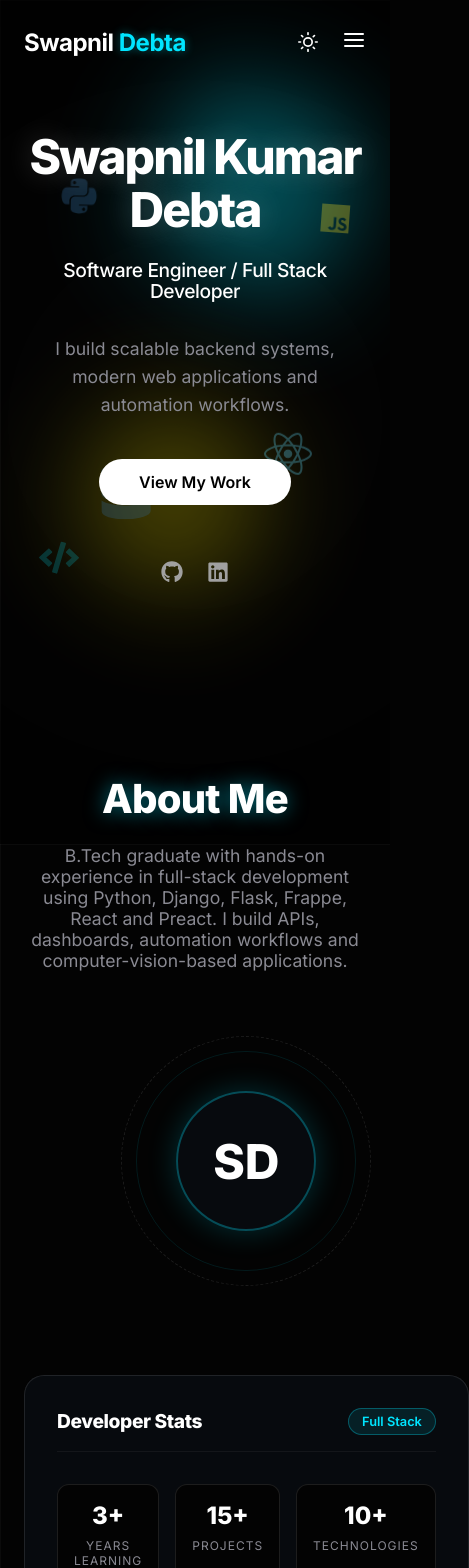
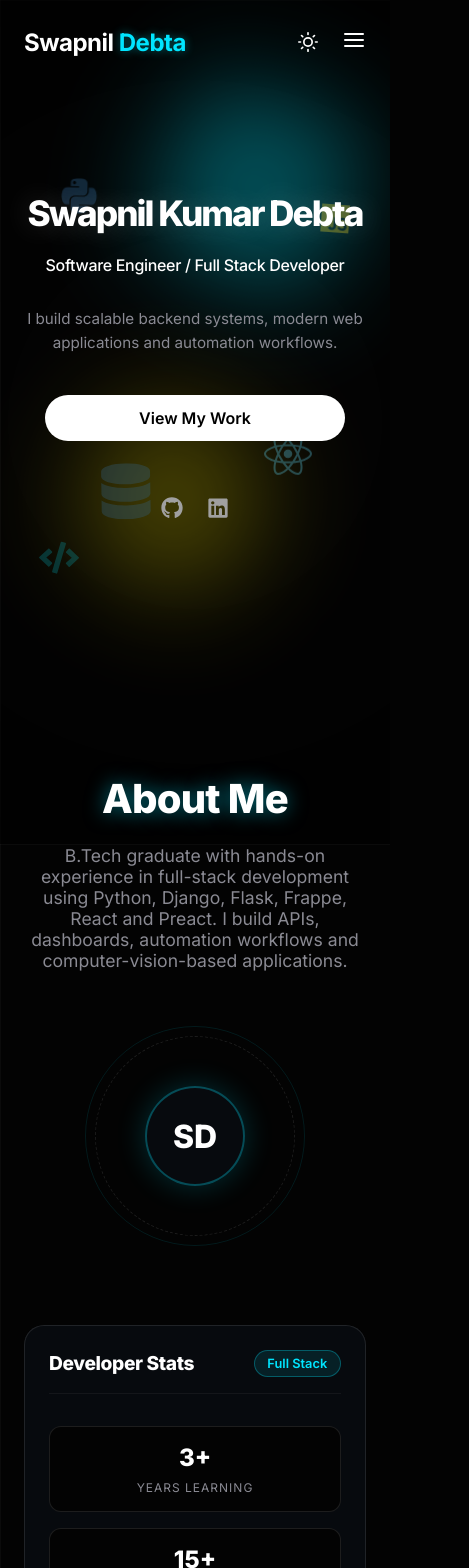
Before and after one commit to swapnilkumardebta/Portfolio, a React app: page / in a window 390 px wide. Shown: the top 1568 px of the page, 469 px wide, since content can reach past the window. Built offline with nearby package versions, Linux system fonts and the light colour scheme; the HTML template or start-up script is replaced by a standard one.

Commit message:
Made mobile responsive

```diff
--- a/src/components/About.css
+++ b/src/components/About.css
@@ -201,3 +201,27 @@
     display: none; /* Hide icons on very small screens to avoid clutter */
   }
 }
+
+@media (max-width: 480px) {
+  .stat-metrics {
+    grid-template-columns: 1fr;
+  }
+  .profile-orbit-container {
+    width: 250px;
+    height: 250px;
+  }
+  .orbit-ring-outer {
+    width: 200px;
+    height: 200px;
+  }
+  .profile-center {
+    width: 100px;
+    height: 100px;
+  }
+  .profile-initials {
+    font-size: 2rem;
+  }
+  .stat-card {
+    padding: 1.5rem;
+  }
+}
--- a/src/components/Contact.css
+++ b/src/components/Contact.css
@@ -177,3 +177,20 @@
     font-size: 2.2rem;
   }
 }
+
+@media (max-width: 480px) {
+  .contact-container {
+    padding: 1.5rem 1rem;
+  }
+  .contact-heading {
+    font-size: 1.8rem;
+  }
+  .contact-link {
+    font-size: 0.95rem;
+  }
+  .contact-icon-wrapper {
+    width: 40px;
+    height: 40px;
+    font-size: 1.2rem;
+  }
+}
--- a/src/components/Experience.css
+++ b/src/components/Experience.css
@@ -105,4 +105,9 @@
   .exp-role {
     font-size: 1.4rem;
   }
+  .exp-header {
+    flex-direction: column;
+    align-items: flex-start;
+    gap: 0.5rem;
+  }
 }
--- a/src/components/Hero.css
+++ b/src/components/Hero.css
@@ -160,3 +160,24 @@
     filter: blur(40px);
   }
 }
+
+@media (max-width: 480px) {
+  .hero-title {
+    font-size: 2.2rem;
+  }
+  .hero-subtitle {
+    font-size: 1rem;
+  }
+  .hero-description {
+    font-size: 0.95rem;
+  }
+  .hero-actions {
+    flex-direction: column;
+    width: 100%;
+    align-items: center;
+  }
+  .btn-primary, .btn-secondary {
+    width: 100%;
+    max-width: 300px;
+  }
+}
--- a/src/components/Projects.css
+++ b/src/components/Projects.css
@@ -167,3 +167,30 @@
     font-size: 1.8rem;
   }
 }
+
+@media (max-width: 480px) {
+  .project-right {
+    padding: 1.5rem;
+  }
+  .project-title {
+    font-size: 1.5rem;
+  }
+  .visual-text {
+    font-size: 2.2rem;
+  }
+  .project-left {
+    min-height: 200px;
+  }
+  .tech-tag {
+    font-size: 0.75rem;
+    padding: 0.3rem 0.8rem;
+  }
+  .project-links {
+    flex-direction: column;
+  }
+  .btn-sm {
+    width: 100%;
+    text-align: center;
+    justify-content: center;
+  }
+}
--- a/src/components/Skills.css
+++ b/src/components/Skills.css
@@ -94,3 +94,24 @@
     font-size: 0.75rem;
   }
 }
+
+@media (max-width: 480px) {
+  .skills-playground {
+    padding: 1rem;
+    gap: 0.5rem;
+  }
+  .skill-block-normal {
+    width: 75px;
+    height: 75px;
+  }
+  .skill-block-large {
+    width: 90px;
+    height: 90px;
+  }
+  .skill-block-icon {
+    font-size: 1.5rem;
+  }
+  .skill-block-large .skill-block-icon {
+    font-size: 2rem;
+  }
+}
```
